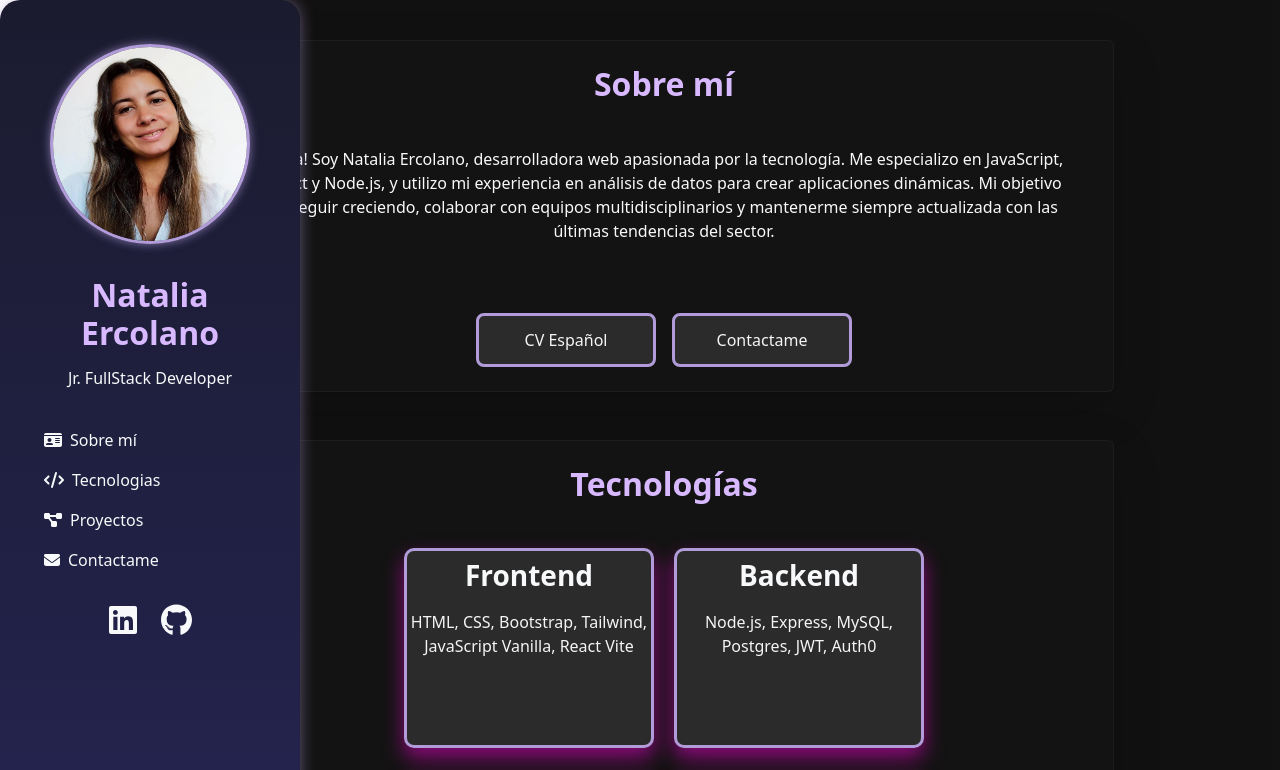
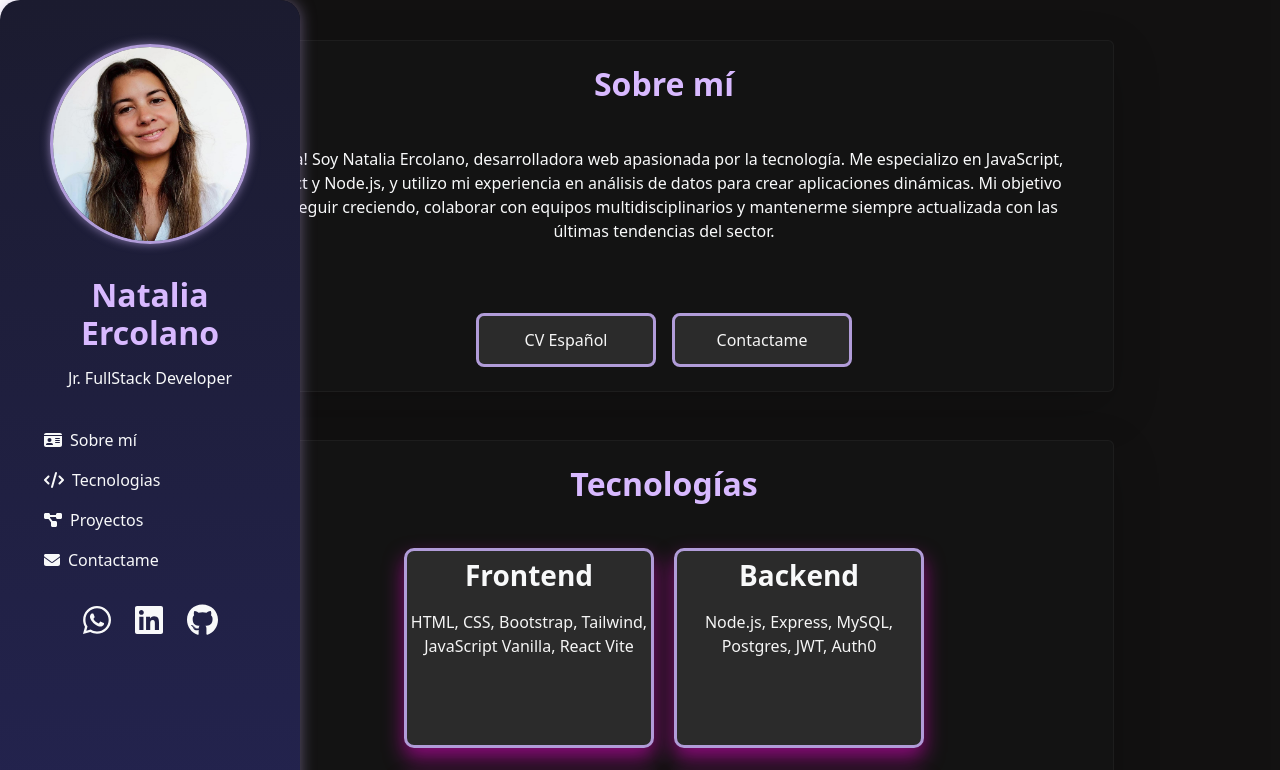
Before and after one commit to NatiErco/Portfolio, a React (Vite) app: page / in a window 1280 px wide. Shown: the top 770 px of the page. Built offline with nearby package versions, Linux system fonts and the light colour scheme.

Commit message:
add icono whast

```diff
--- a/src/Components/Sidebar.jsx
+++ b/src/Components/Sidebar.jsx
@@ -7,6 +7,7 @@ import {
   faEnvelope,
 } from "@fortawesome/free-solid-svg-icons";
 import { faGithub, faLinkedin } from "@fortawesome/free-brands-svg-icons";
+import { faWhatsapp } from "@fortawesome/free-brands-svg-icons";
 
 import React from "react";
 
@@ -56,6 +57,15 @@ function Sidebar() {
       </Nav>
       <div className="redes d-flex gap-4 my-3">
         <a
+          href="https://wa.me/34623140713?text=Hola%20Natalia%2C%20vi%20tu%20portfolio%20y%20me%20gustaría%20contactarte!"
+          target="_blank"
+          rel="noopener noreferrer"
+          className="text-light"
+          style={{ fontSize: "2.0rem" }}
+        >
+          <FontAwesomeIcon icon={faWhatsapp} />
+        </a>
+        <a
           href="https://www.linkedin.com/in/nercolano"
           target="_blank"
           rel="noopener noreferrer"
```
